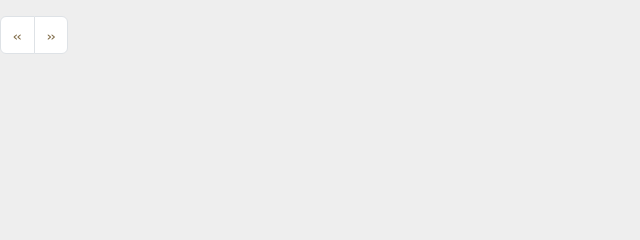
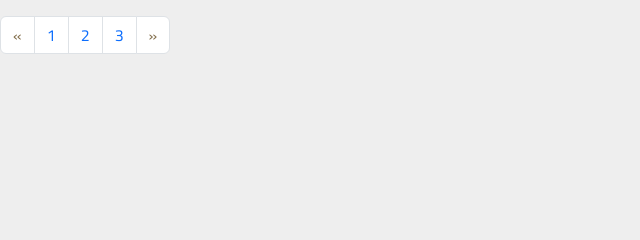
Before and after one commit to Maryam142/Rakaya-Landing-Page-, a PHP site: the page made by MyAdmin2.php in a window 1280 px wide. Shown: the part 61-301 px from the top of the page, without its empty margins (0-640 px from the left). Run offline with PHP 8.4, Linux system fonts and the light colour scheme; a user stored in the database is signed in; data comes from the database, SQL or seed files in the repository; a stand-in replaces the project's code that opens the database connection.

Commit message:
pagenition

```diff
--- a/MyAdmin2.php
+++ b/MyAdmin2.php
@@ -127,9 +127,9 @@ $lastPage = ceil($number_of_rows / $perPage);
                     ?>
 
                 </li>
-                <!-- <li class="page-item"><a class="page-link" href="#">1</a></li>
+                 <li class="page-item"><a class="page-link" href="#">1</a></li>
                  <li class="page-item"><a class="page-link" href="#">2</a></li>
-                 <li class="page-item"><a class="page-link" href="#">3</a></li> -->
+                 <li class="page-item"><a class="page-link" href="#">3</a></li>
                 <li class="page-item">
 
                     <?php
```
